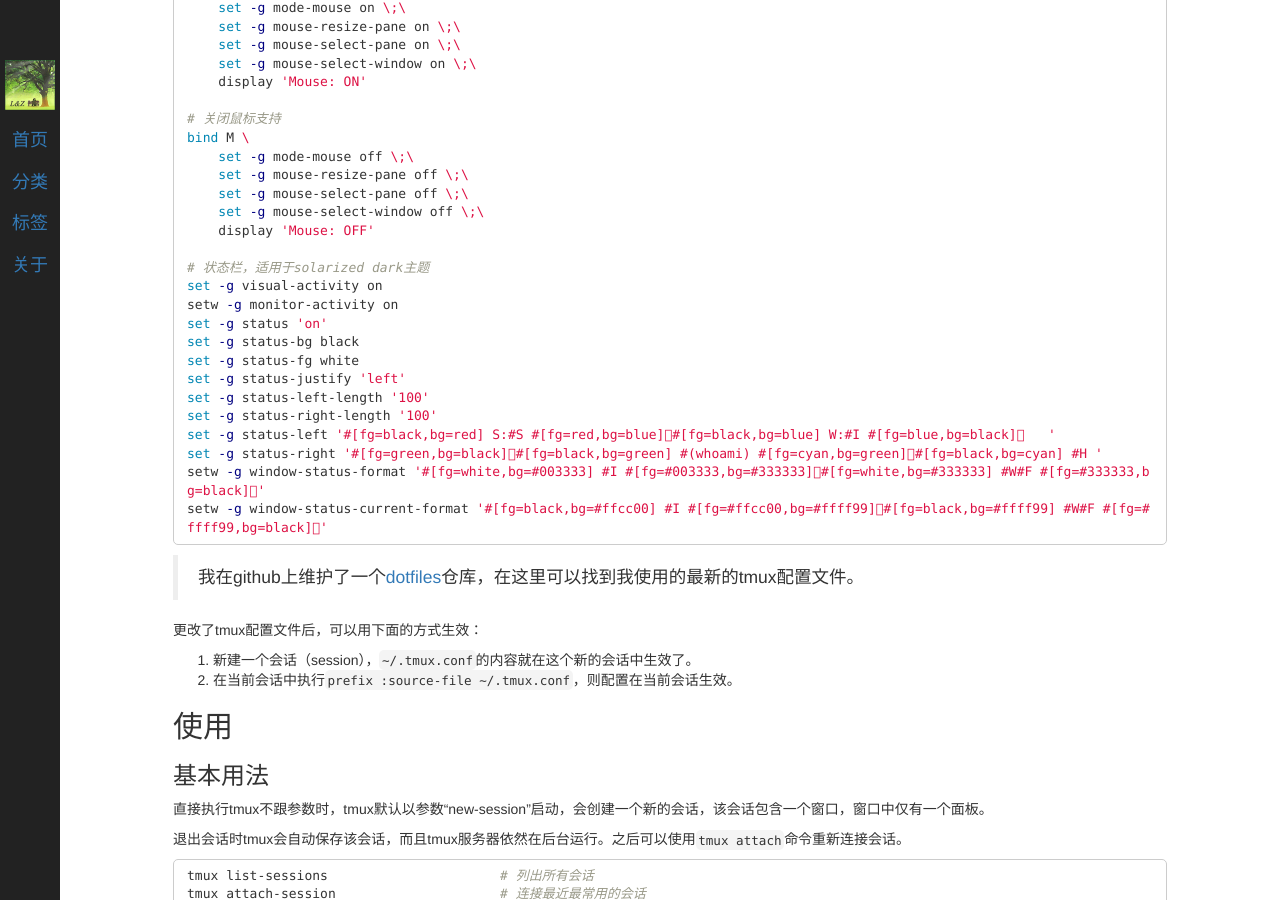
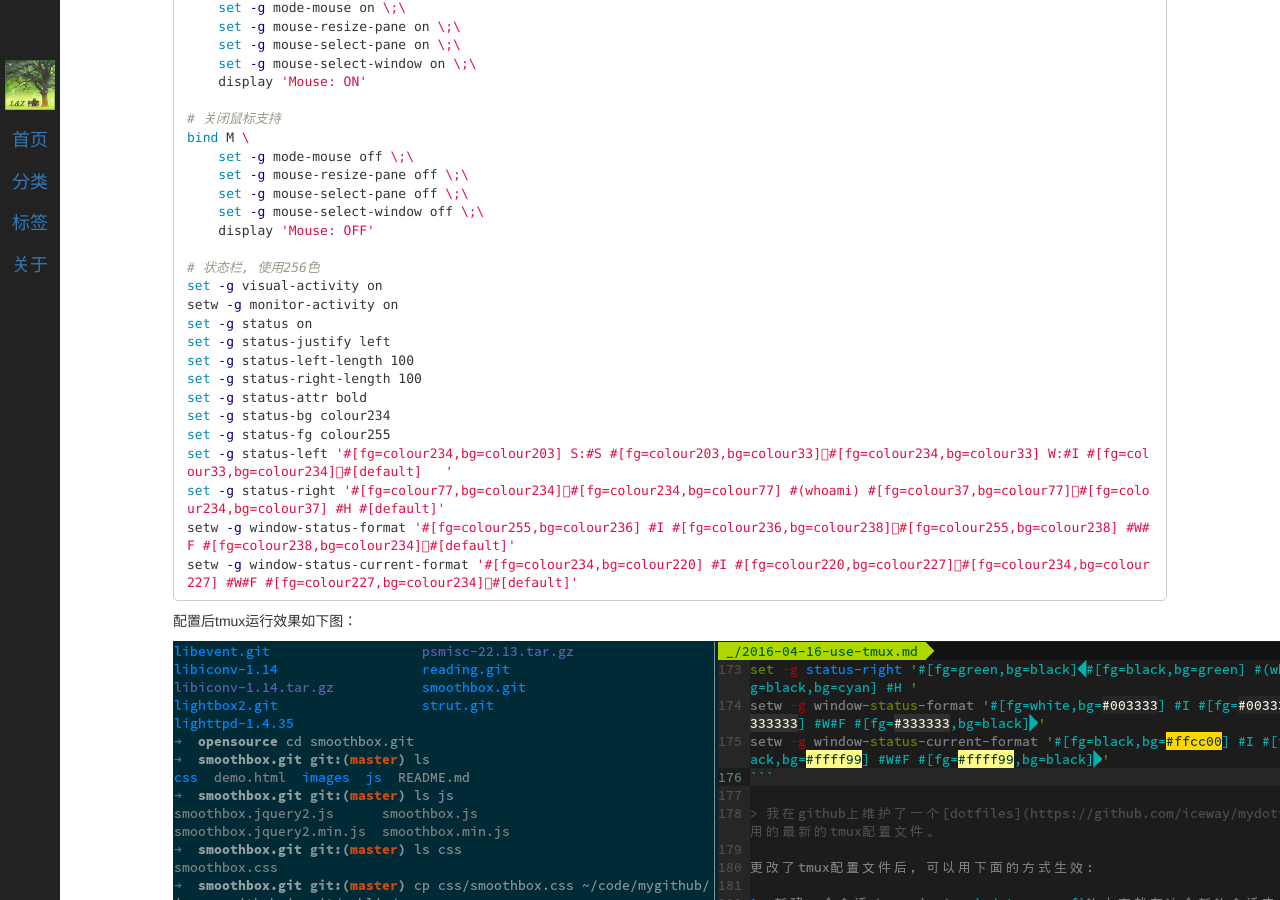
Before and after one commit to iceway/iceway.github.io, a Jekyll site: the page built from _posts/2016-04-16-use-tmux.md, in a window 1280 px wide and 900 px high, scrolled down 3513 px. Built offline with Jekyll 4.4.1, drawn with Linux system fonts in a browser that asks for light colours; Markdown is read by kramdown in place of the engine named in the settings.

Commit message:
post: tmux : update tmux config file and add a new sample screenshot
Signed-off-by: Iceway Zhang <iceway.zhang@gmail.com>

````diff
--- a/_posts/2016-04-16-use-tmux.md
+++ b/_posts/2016-04-16-use-tmux.md
@@ -160,20 +160,27 @@ bind M \
     set -g mouse-select-window off \;\
     display 'Mouse: OFF'
 
-# 状态栏，适用于solarized dark主题
+# 状态栏, 使用256色
 set -g visual-activity on
 setw -g monitor-activity on
-set -g status 'on'
-set -g status-bg black
-set -g status-fg white
-set -g status-justify 'left'
-set -g status-left-length '100'
-set -g status-right-length '100'
-set -g status-left '#[fg=black,bg=red] S:#S #[fg=red,bg=blue]#[fg=black,bg=blue] W:#I #[fg=blue,bg=black]   '
-set -g status-right '#[fg=green,bg=black]#[fg=black,bg=green] #(whoami) #[fg=cyan,bg=green]#[fg=black,bg=cyan] #H '
-setw -g window-status-format '#[fg=white,bg=#003333] #I #[fg=#003333,bg=#333333]#[fg=white,bg=#333333] #W#F #[fg=#333333,bg=black]'
-setw -g window-status-current-format '#[fg=black,bg=#ffcc00] #I #[fg=#ffcc00,bg=#ffff99]#[fg=black,bg=#ffff99] #W#F #[fg=#ffff99,bg=black]'
+set -g status on
+set -g status-justify left
+set -g status-left-length 100
+set -g status-right-length 100
+set -g status-attr bold
+set -g status-bg colour234
+set -g status-fg colour255
+set -g status-left '#[fg=colour234,bg=colour203] S:#S #[fg=colour203,bg=colour33]#[fg=colour234,bg=colour33] W:#I #[fg=colour33,bg=colour234]#[default]   '
+set -g status-right '#[fg=colour77,bg=colour234]#[fg=colour234,bg=colour77] #(whoami) #[fg=colour37,bg=colour77]#[fg=colour234,bg=colour37] #H #[default]'
+setw -g window-status-format '#[fg=colour255,bg=colour236] #I #[fg=colour236,bg=colour238]#[fg=colour255,bg=colour238] #W#F #[fg=colour238,bg=colour234]#[default]'
+setw -g window-status-current-format '#[fg=colour234,bg=colour220] #I #[fg=colour220,bg=colour227]#[fg=colour234,bg=colour227] #W#F #[fg=colour227,bg=colour234]#[default]'
 ```
+
+配置后tmux运行效果如下图：
+
+<a href="/resource/tmux_sample.png" data-lightbox="image-1" data-title="tmux sample">
+![tmux sample](/resource/tmux_sample.png)
+</a>
 
 > 我在github上维护了一个[dotfiles](https://github.com/iceway/mydotfiles)仓库，在这里可以找到我使用的最新的tmux配置文件。
 
````
Also changed, not shown: resource/tmux_sample.png (added).
